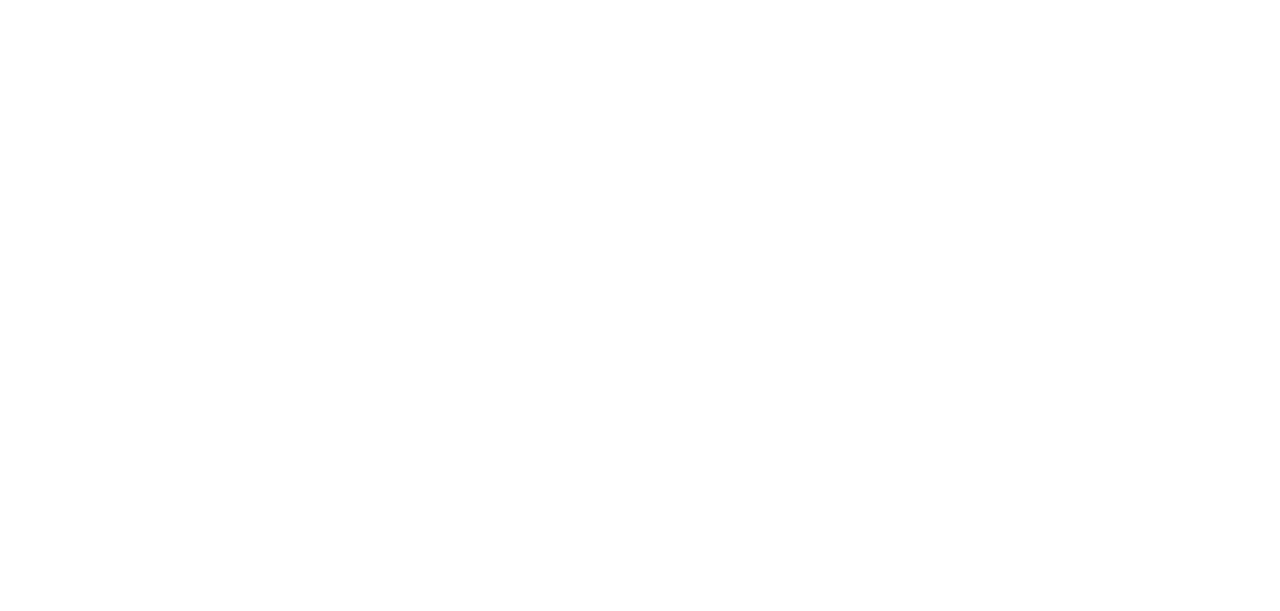
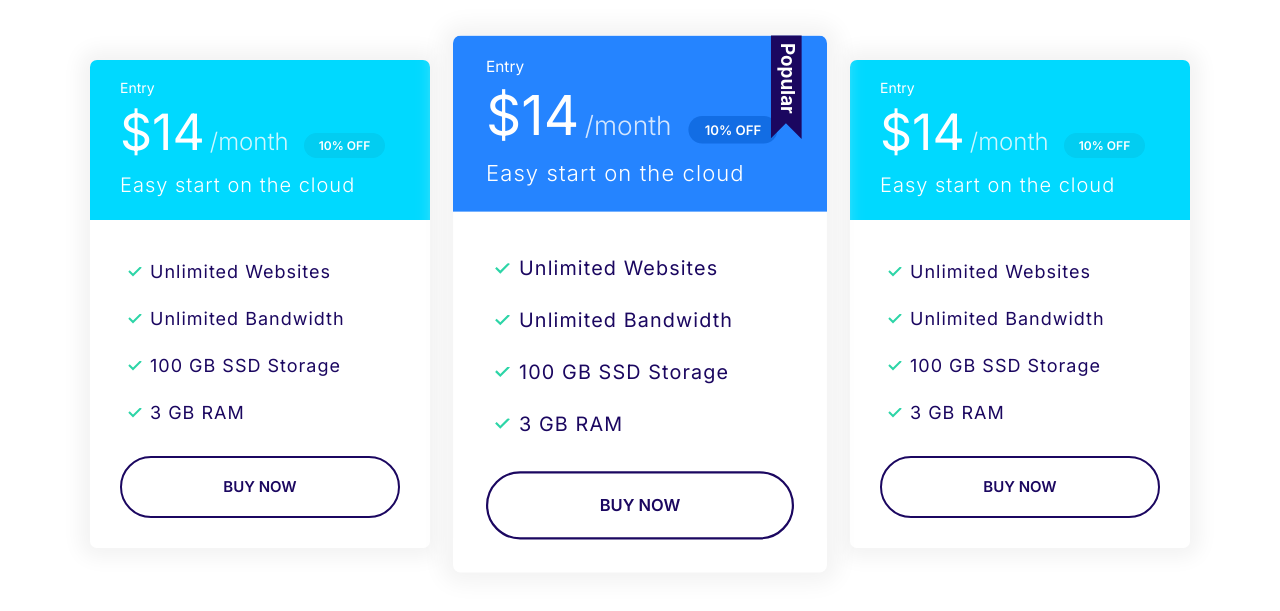
Before and after one commit to son369/moshify, a plain HTML site: page index.html in a window 1280 px wide. Drawn offline with Linux system fonts and the light colour scheme.

Commit message:
create the plans section

```diff
--- a/css/styles.css
+++ b/css/styles.css
@@ -321,6 +321,10 @@ a {
   color: #fff;
 }
 
+.card--primary .badge--primary {
+  background: #126de4;
+}
+
 .card--secondary .card__header {
   background: var(--color-secondary);
   color: #fff;
@@ -331,6 +335,10 @@ a {
 }
 
 /* Plans */
+.plan {
+  transition: transform 0.3s;
+}
+
 .plan__name {
   color: #fff;
   margin: 0;
@@ -361,6 +369,12 @@ a {
   letter-spacing: 1px;
 }
 
+@media screen and (min-width: 768px) {
+  .plan--popular {
+    transform: scale(1.1);
+  }
+}
+
 .plan--popular .card__header {
   position: relative;
 }
@@ -372,6 +386,20 @@ a {
   position: absolute;
   top: -6px;
   right: 5%;
+}
+
+.plan:hover {
+  transform: scale(1.05);
+}
+
+@media screen and (min-width: 768px) {
+  .plan--popular {
+    transform: scale(1.1);
+  }
+
+  .plan--popular:hover {
+    transform: scale(1.15);
+  }
 }
 
 @media screen and (min-width: 1024px) {
@@ -726,3 +754,13 @@ a {
     grid-template-columns: repeat(auto-fit, minmax(100px, 1fr));
   }
 }
+
+/* Plans Block */
+.block--plans .grid {
+  gap: 8rem 4rem;
+}
+
+.block-plans .card {
+  max-width: 500px;
+  margin: 0 auto;
+}
--- a/index.html
+++ b/index.html
@@ -16,7 +16,72 @@
 </head>
 
 <body>
+    <section class="block container block--plans">
+        <div class="grid grid--1x3">
+            <div class="plan">
+                <div class="card card--secondary">
+                    <header class="card__header">
+                        <h3 class="plan__name">Entry</h3>
+                        <span class="plan__price">$14</span>
+                        <span class="plan__billing-cycle">/month</span>
+                        <span class="badge badge--secondary badge--small">10% OFF</span>
+                        <span class="plan__description">Easy start on the cloud</span>
+                    </header>
+                    <div class="card__body">
+                        <ul class="list list--tick">
+                            <li class="list__item">Unlimited Websites</li>
+                            <li class="list__item">Unlimited Bandwidth</li>
+                            <li class="list__item">100 GB SSD Storage</li>
+                            <li class="list__item">3 GB RAM</li>
+                        </ul>
+                        <button class="btn btn--outline btn--block">Buy Now</button>
+                    </div>
+                </div>
+            </div>
 
+            <div class="plan plan--popular">
+                <div class="card card--primary">
+                    <header class="card__header">
+                        <h3 class="plan__name">Entry</h3>
+                        <span class="plan__price">$14</span>
+                        <span class="plan__billing-cycle">/month</span>
+                        <span class="badge badge--primary badge--small">10% OFF</span>
+                        <span class="plan__description">Easy start on the cloud</span>
+                    </header>
+                    <div class="card__body">
+                        <ul class="list list--tick">
+                            <li class="list__item">Unlimited Websites</li>
+                            <li class="list__item">Unlimited Bandwidth</li>
+                            <li class="list__item">100 GB SSD Storage</li>
+                            <li class="list__item">3 GB RAM</li>
+                        </ul>
+                        <button class="btn btn--outline btn--block">Buy Now</button>
+                    </div>
+                </div>
+            </div>
+
+            <div class="plan">
+                <div class="card card--secondary">
+                    <header class="card__header">
+                        <h3 class="plan__name">Entry</h3>
+                        <span class="plan__price">$14</span>
+                        <span class="plan__billing-cycle">/month</span>
+                        <span class="badge badge--secondary badge--small">10% OFF</span>
+                        <span class="plan__description">Easy start on the cloud</span>
+                    </header>
+                    <div class="card__body">
+                        <ul class="list list--tick">
+                            <li class="list__item">Unlimited Websites</li>
+                            <li class="list__item">Unlimited Bandwidth</li>
+                            <li class="list__item">100 GB SSD Storage</li>
+                            <li class="list__item">3 GB RAM</li>
+                        </ul>
+                        <button class="btn btn--outline btn--block">Buy Now</button>
+                    </div>
+                </div>
+            </div>
+        </div>
+    </section>
 
     <script src="js/main.js"></script>
 </body>
```
Also changed, not shown: components/plans-block.html (added, +66 -0 lines).
